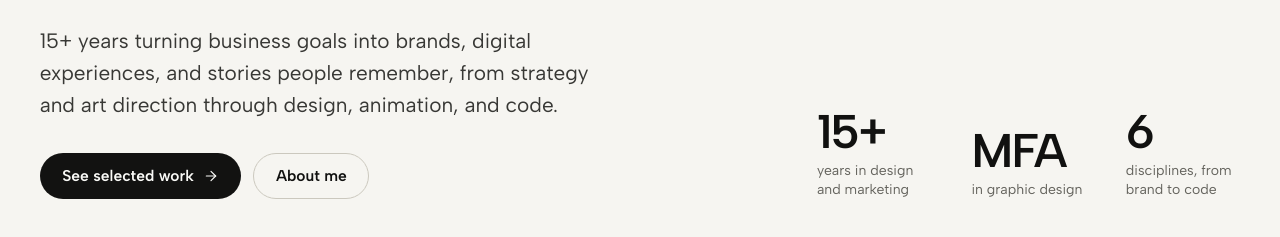
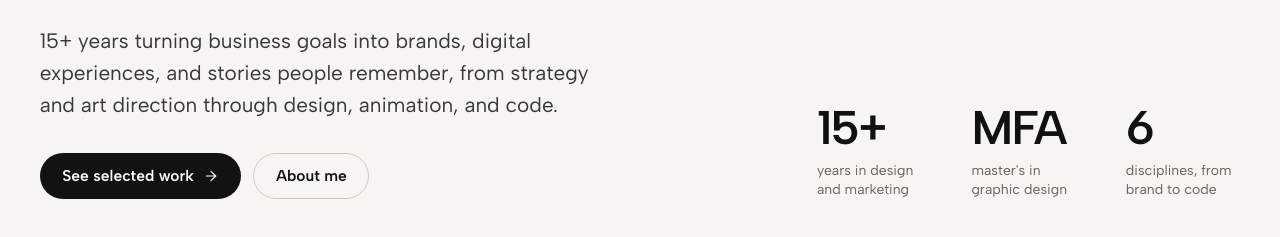
Before and after one commit to lancehenry/lanceschmance-portfolio, an Astro site: page / in a window 1280 px wide. Shown: the part 493-730 px from the top of the page. Built offline with nearby package versions, Linux system fonts and the light colour scheme; Astro itself is replaced by a stand-in of ours.

Commit message:
Even out the homepage hero facts
Numbers now sit at the top of each column instead of the bottom, so a
shorter label no longer pushes its number down, and the MFA label wraps to
two lines like the others.

Co-Authored-By: Claude Opus 5.5 <noreply@anthropic.com>
Claude-Session: https://claude.ai/code/session_01UTgP2WmN5pm9DVpAWjgWUi

```diff
--- a/src/components/home/Hero.astro
+++ b/src/components/home/Hero.astro
@@ -45,7 +45,7 @@ import { siteConfig } from '@/config/site';
       style="--rise-step: 3"
     >
       {hero.facts.map((fact) => (
-        <div class="flex flex-col-reverse gap-1">
+        <div class="flex flex-col-reverse justify-end gap-2">
           <dt class="max-w-[13ch] text-sm leading-snug text-muted">{fact.label}</dt>
           <dd class="text-section font-semibold">{fact.value}</dd>
         </div>
--- a/src/config/home.ts
+++ b/src/config/home.ts
@@ -13,7 +13,7 @@ export const hero = {
   secondary: { label: 'About me', href: '/about/' },
   facts: [
     { value: '15+', label: 'years in design and marketing' },
-    { value: 'MFA', label: 'in graphic design' },
+    { value: 'MFA', label: "master's in graphic design" },
     // Swap in a number you can stand behind (brands launched, sites shipped, team size).
     { value: '6', label: 'disciplines, from brand to code' },
   ],
```
